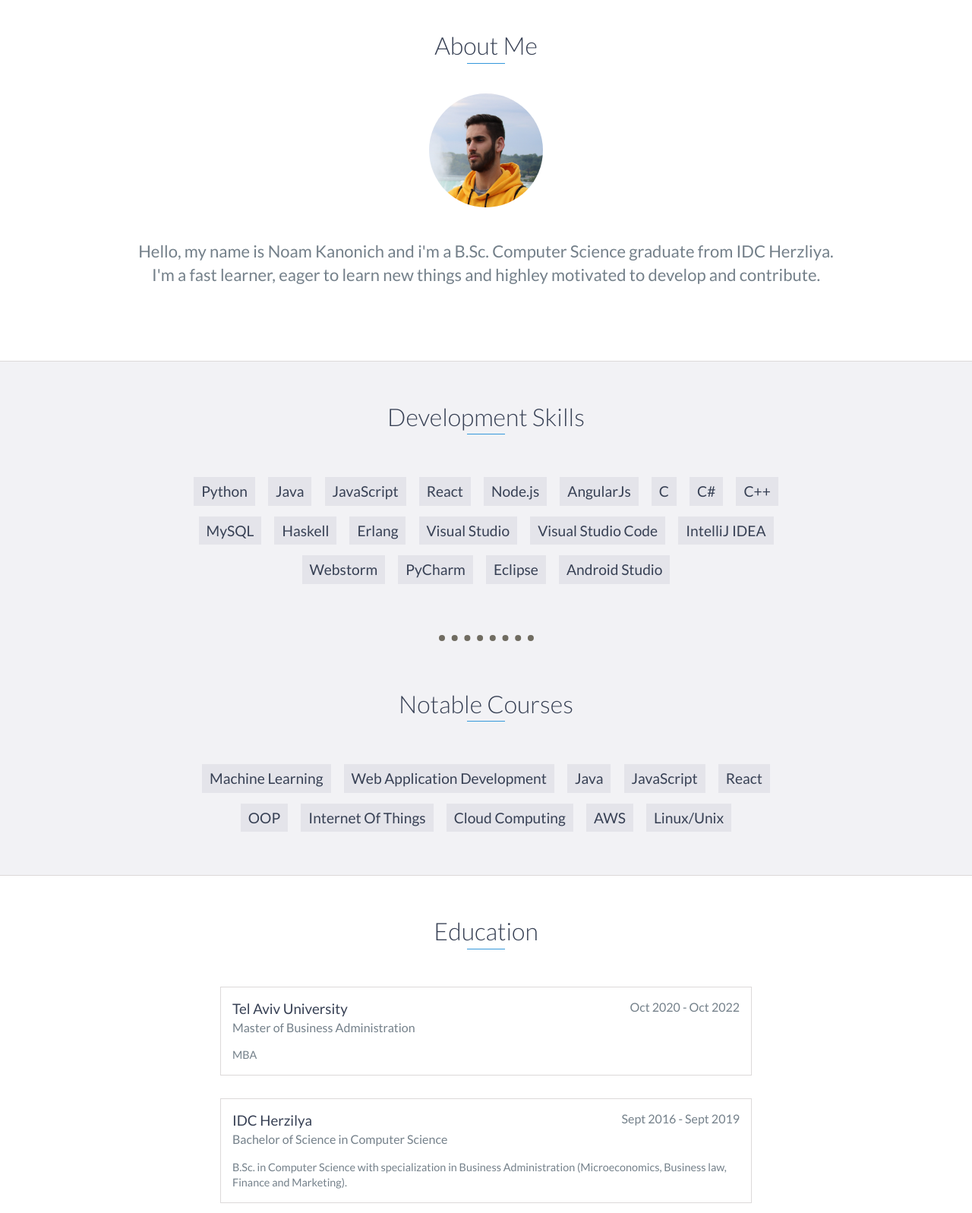
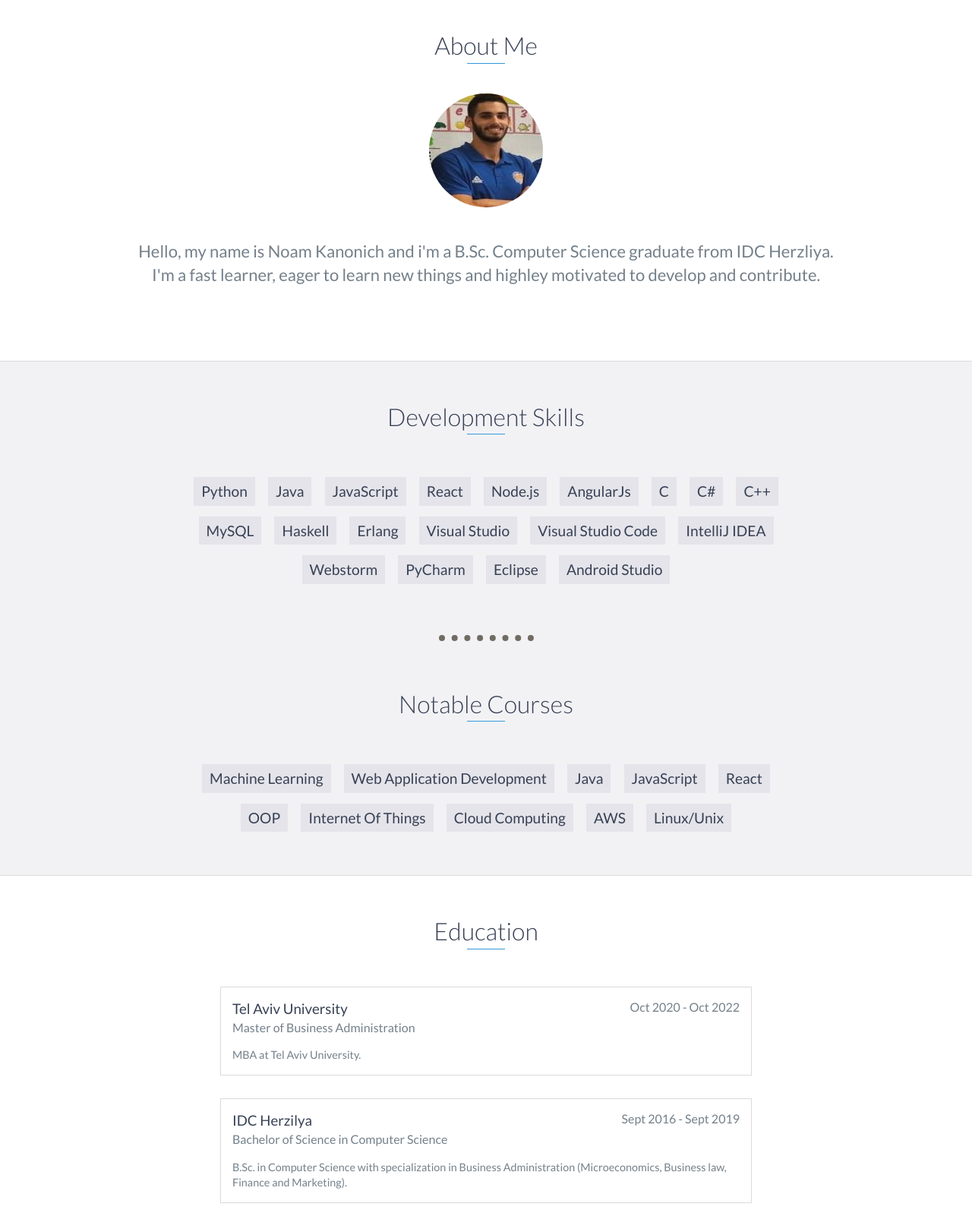
Before and after one commit to noamkanonich/My-Portfolio, a website: page index.html in a window 1280 px wide. Shown: the part 838-2435 px from the top of the page at 76% size. Drawn offline with nearby package versions, Linux system fonts and the light colour scheme.

Commit message:
second commit

```diff
--- a/index.html
+++ b/index.html
@@ -73,7 +73,7 @@
             <div class="row">
                     <h2 class="heading">About Me</h2>
                 <div class="col-md-12">
-                    <img src="images/IMG_1403.jpg" width="150" height="150" style="border-radius: 80px; margin-bottom: 20px">
+                    <img src="images/ME.jpg" width="150" height="150" style="border-radius: 80px; margin-bottom: 20px">
                     <p>
                        Hello, my name is Noam Kanonich and i'm a B.Sc. Computer Science graduate from IDC Herzliya. </br>
                         I'm a fast learner, eager to learn new things and highley motivated to develop and contribute.
@@ -136,7 +136,7 @@
             <span class="education-date">Oct 2020 - Oct 2022</span>
             <h4>Master of Business Administration</h4>
             <p>
-                MBA
+                MBA at Tel Aviv University.
             </p>
         </div>
         <!-- End .education-block -->
```
Also changed, not shown: images/ME.jpg (added).
